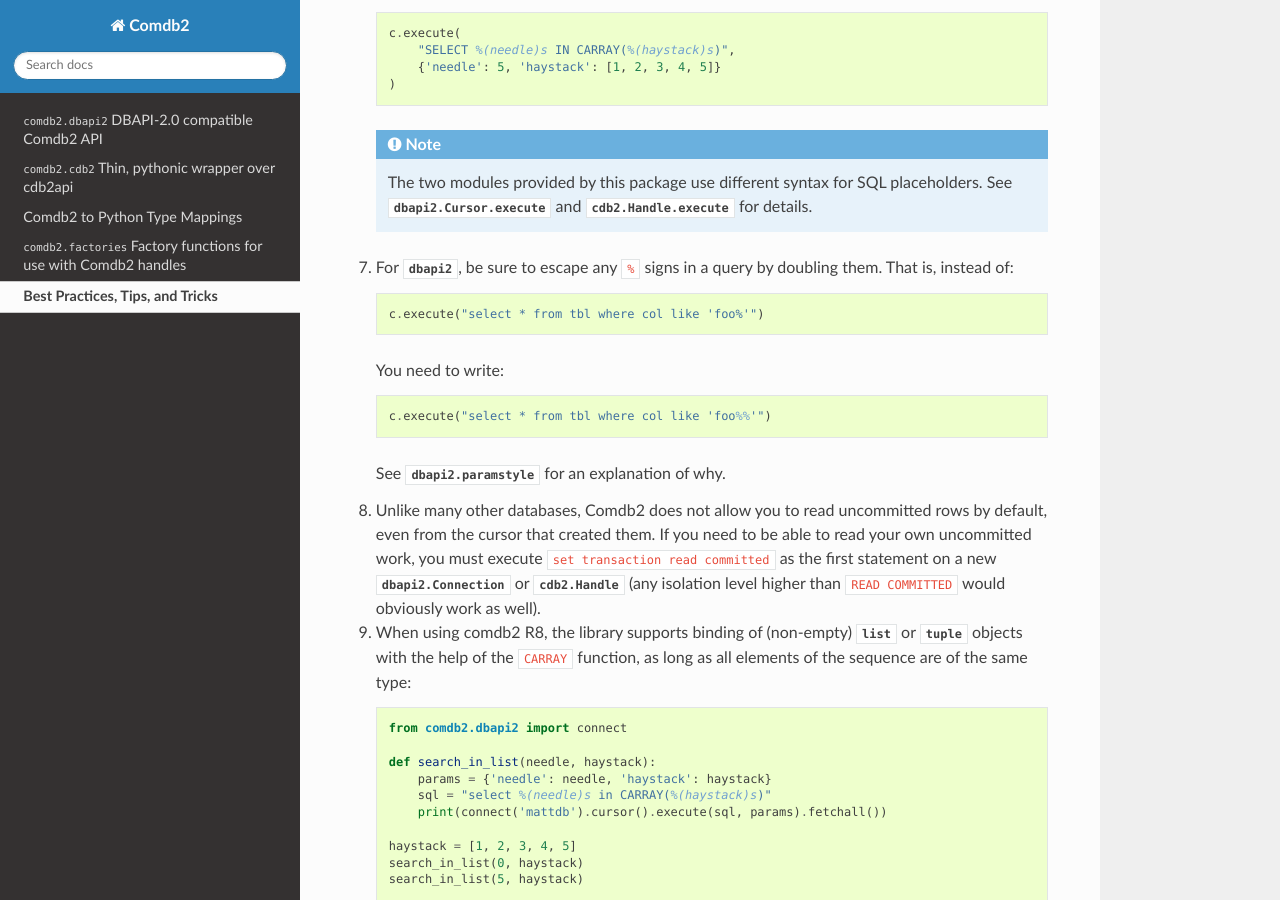
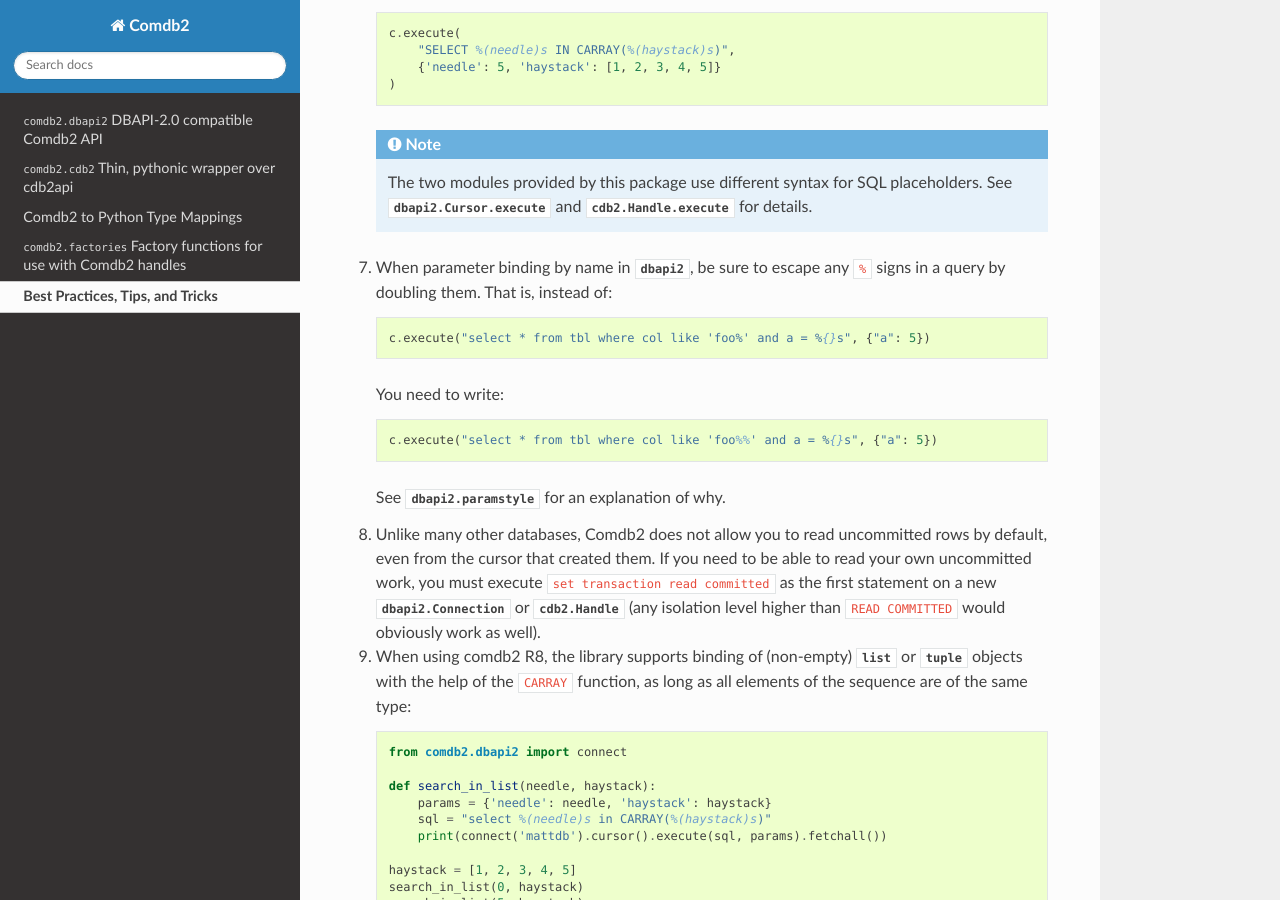
Before and after one commit to bloomberg/python-comdb2, a Sphinx documentation site: the page built from docs/tips.rst, in a window 1280 px wide and 900 px high, scrolled down 1155 px. Built offline with Sphinx 7.4.7 and the Read the Docs theme 3.1.0, drawn with Linux system fonts in a browser that asks for light colours; the version number could not be read and is left out.

Commit message:
Update param tips
Signed-off-by: Salil Chandra <schandra107@bloomberg.net>

```diff
--- a/docs/tips.rst
+++ b/docs/tips.rst
@@ -68,14 +68,14 @@
        placeholders.  See `.dbapi2.Cursor.execute` and `.cdb2.Handle.execute`
        for details.
 
-#. For `.dbapi2`, be sure to escape any ``%`` signs in a query by doubling
+#. When parameter binding by name in `.dbapi2`, be sure to escape any ``%`` signs in a query by doubling
    them.  That is, instead of::
 
-       c.execute("select * from tbl where col like 'foo%'")
+       c.execute("select * from tbl where col like 'foo%' and a = %{}s", {"a": 5})
 
    You need to write::
 
-       c.execute("select * from tbl where col like 'foo%%'")
+       c.execute("select * from tbl where col like 'foo%%' and a = %{}s", {"a": 5})
 
    See `.dbapi2.paramstyle` for an explanation of why.
 
```
